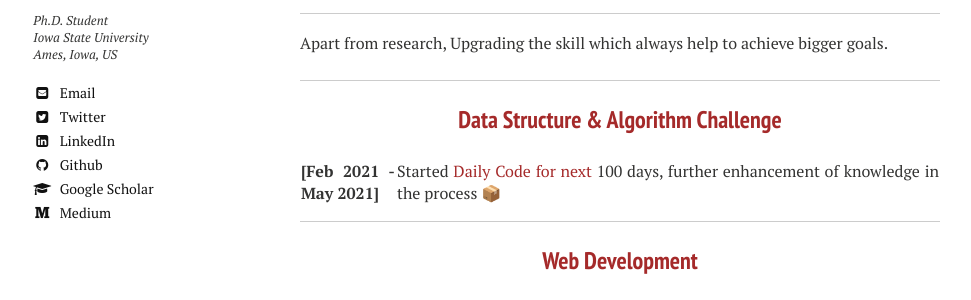
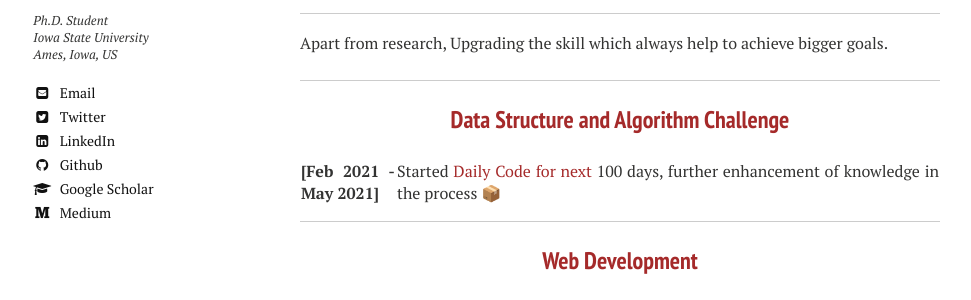
Before and after one commit to kundan7kumar/kundan7kumar.github.io, a Jekyll site: the page built from projects/index.md, in a window 1280 px wide. Shown: the part 296-596 px from the top of the page, without its empty margins (20-991 px from the left). Built offline with Jekyll 4.4.1, drawn with Linux system fonts in a browser that asks for light colours; nearby versions of some CDN libraries.

Commit message:
Update index.md

```diff
--- a/projects/index.md
+++ b/projects/index.md
@@ -15,7 +15,7 @@ comments: false
 ----
 <p>Apart from research, Upgrading the skill which always help to achieve bigger goals. </p>
 ----
-<h3 align="center"><a href="https://github.com/kundan7kumar/Algorithm_Challenge">Data Structure & Algorithm Challenge</a></h3>
+<h3 align="center"><a href="https://github.com/kundan7kumar/Algorithm_Challenge">Data Structure and Algorithm Challenge</a></h3>
 <table class='news-table'>
     <col width="15%">
     <col width="85%">
```
